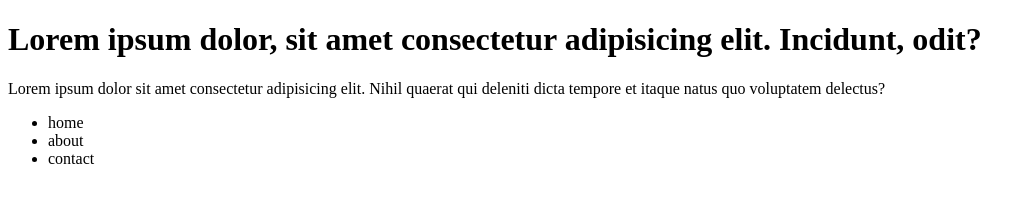
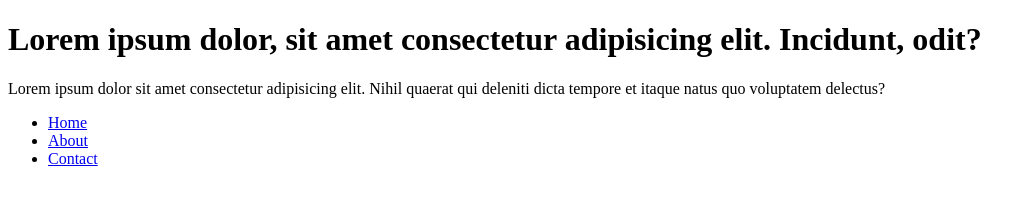
Before and after one commit to Devkuldeep/learn_git, a plain HTML site: page index.html in a window 1280 px wide. Shown: the whole page, without its empty margins (0-1035 px from the left). Drawn offline with Linux system fonts and the light colour scheme.

Commit message:
add a list updated

```diff
--- a/index.html
+++ b/index.html
@@ -10,9 +10,9 @@
     <h1>Lorem ipsum dolor, sit amet consectetur adipisicing elit. Incidunt, odit?</h1>
     <p>Lorem ipsum dolor sit amet consectetur adipisicing elit. Nihil quaerat qui deleniti dicta tempore et itaque natus quo voluptatem delectus?</p>
     <ul>
-        <li>home</li>
-        <li>about</li>
-        <li>contact</li>
+        <li><a href="#home">Home</a></li>
+        <li><a href="#about">About</a></li>
+        <li><a href="#contact">Contact</a></li>
     </ul>
 </body>
 </html>
```
